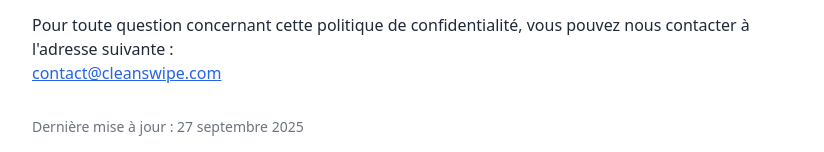
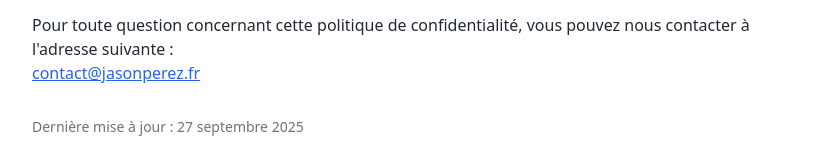
Before and after one commit to Jason2EPITA/CV, a React (Vite) app: page /#/politiqueconfidentialitecleanswipe in a window 1280 px wide. Shown: the part 723-875 px from the top of the page, without its empty margins (224-1048 px from the left). Built offline with nearby package versions, Linux system fonts and the light colour scheme.

Commit message:
fix mail

```diff
--- a/src/pages/PolitiqueConfidentialiteCleanSwipe.jsx
+++ b/src/pages/PolitiqueConfidentialiteCleanSwipe.jsx
@@ -44,7 +44,7 @@
             href="mailto:contact@jasonperez.fr"
             className="text-blue-600 underline"
           >
-            contact@cleanswipe.com
+            contact@jasonperez.fr
           </a>
         </p>
 
```
